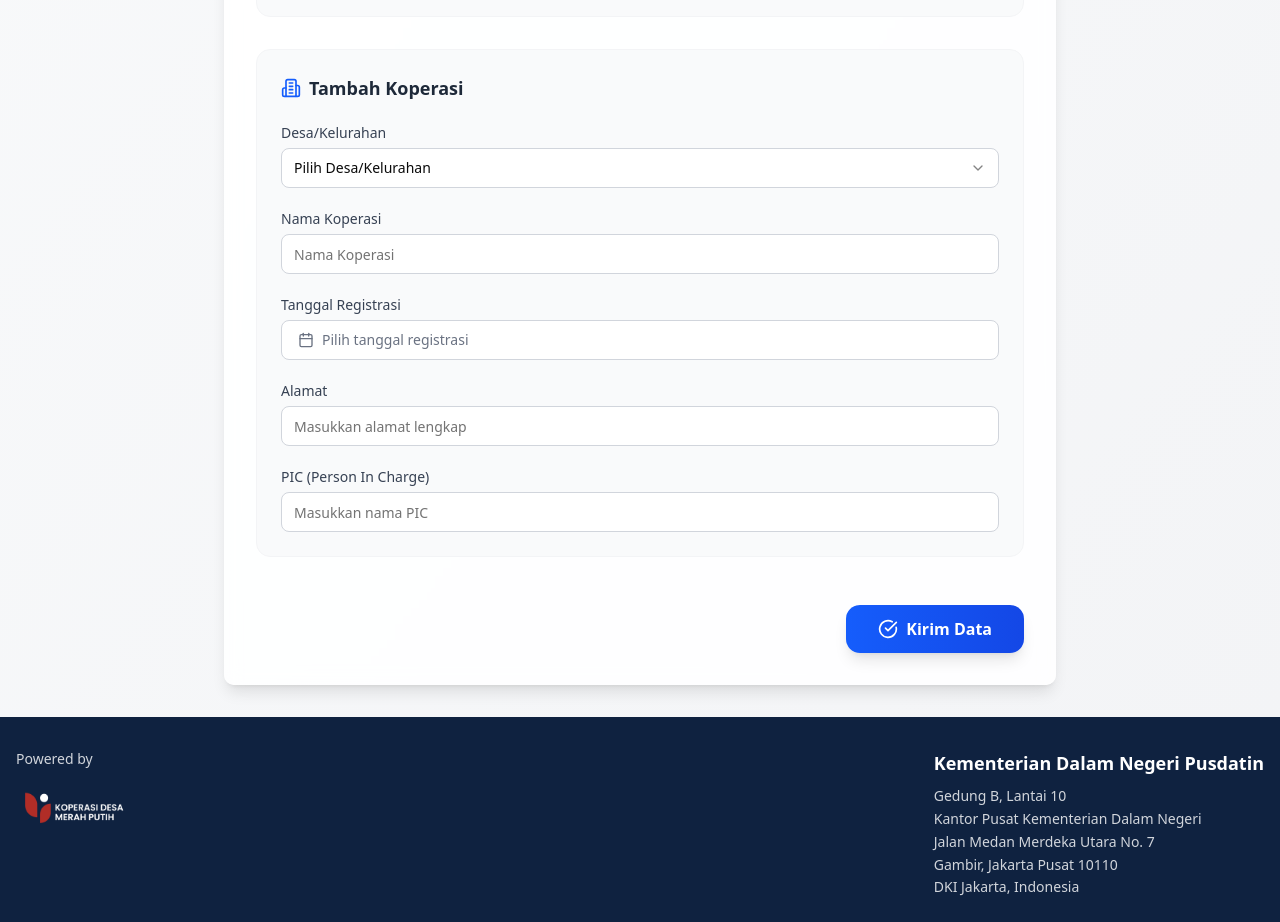
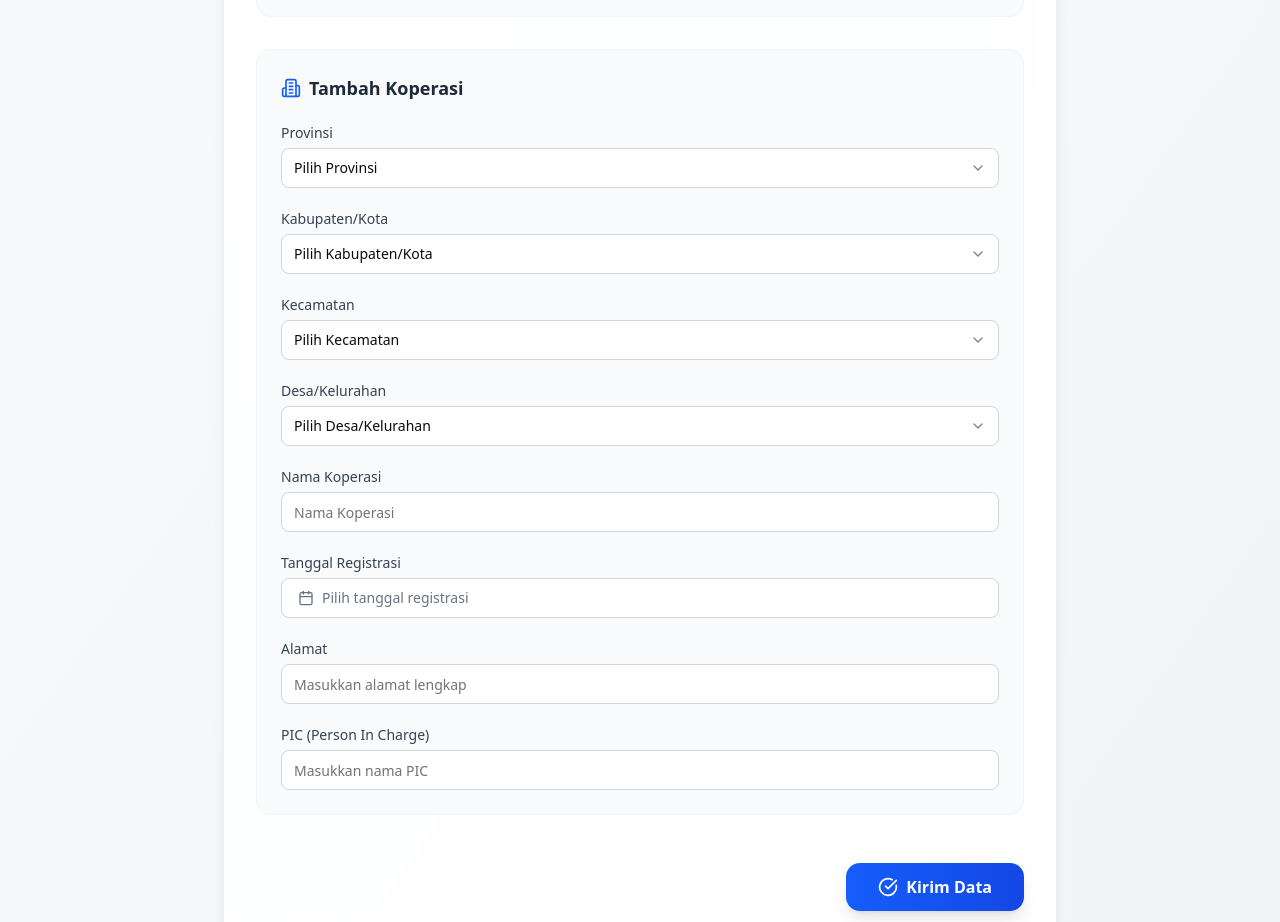
Before and after one commit to adhexa/koperasi-frontend, a React (Vite) app: page /socialization in a window 1280 px wide. Shown: the part 1000-1922 px from the top of the page. Built offline with nearby package versions, Linux system fonts and the light colour scheme.

Commit message:
fix(frontend): enable location inputs and integrate API submission in SocializationPage

```diff
--- a/src/pages/SocializationPage.tsx
+++ b/src/pages/SocializationPage.tsx
@@ -17,12 +17,14 @@ import { CalendarDays, Building2, CheckCircle, FileText, X, Upload } from 'lucid
 import { format } from 'date-fns'
 import { useNavigate } from 'react-router-dom'
 import uploadIcon from '../assets/icons/upload.png'
+import { koperasiAPI } from '../lib/api/koperasi'
+import type { KoperasiData } from '../lib/api/types'
 
 // Type definitions
 const formSchema = z.object({
-  kodeProvinsi: z.string().min(1, "Kode provinsi wajib diisi."),
-  kodeKobkot: z.string().min(1, "Kode kabupaten/kota wajib diisi."),
-  kodeKecamatan: z.string().min(1, "Kode kecamatan wajib diisi."),
+  kodeProvinsi: z.string().optional(),
+  kodeKobkot: z.string().optional(),
+  kodeKecamatan: z.string().optional(),
   kodeDesa: z.string().min(1, "Kode desa wajib diisi."),
   namaKoperasi: z.string().min(1, "Nama koperasi wajib diisi."),
   tanggalRegistrasi: z.string().min(1, "Tanggal registrasi wajib dipilih."),
@@ -167,11 +169,28 @@ export function SocializationPage() {
     form.setValue('status', newStatus, { shouldValidate: true })
   }
 
-  const onSubmit = (values: FormData) => {
-    const statusOrder: StatusKeys[] = ['sosialisasi', 'terbentuk', 'dalamProsesPembuatanAkta', 'sudahBerbadanHukum']
-    const highestStatus = statusOrder.reverse().find(key => values.status[key]) || ''
+  const onSubmit = async (values: FormData) => {
+    let statusRegistrasi = 0
+    if (values.status.sudahBerbadanHukum) statusRegistrasi = 3
+    else if (values.status.dalamProsesPembuatanAkta) statusRegistrasi = 2
+    else if (values.status.terbentuk) statusRegistrasi = 1
+    else if (values.status.sosialisasi) statusRegistrasi = 0
 
-    console.log('Submitted:', { ...values, status: highestStatus })
+    const payload: KoperasiData = {
+      kode_desa: values.kodeDesa || '75.01.01.2001',
+      nama_koperasi: values.namaKoperasi,
+      alamat: values.alamat,
+      pic: values.pic,
+      tanggal_registrasi: values.tanggalRegistrasi,
+      status_registrasi: statusRegistrasi
+    }
+
+    try {
+      await koperasiAPI.createKoperasi([payload])
+    } catch (err) {
+      console.warn('API call warning (handled for demo):', err)
+    }
+
     setShowSuccess(true)
     form.reset()
   }
@@ -294,9 +313,9 @@ export function SocializationPage() {
                         </div>
 
                         <div className="space-y-6">
-                          {/* <LocationSelect name="kodeProvinsi" label="Provinsi" options={LOCATION_OPTIONS.provinsi} form={form} />
+                          <LocationSelect name="kodeProvinsi" label="Provinsi" options={LOCATION_OPTIONS.provinsi} form={form} />
                           <LocationSelect name="kodeKobkot" label="Kabupaten/Kota" options={LOCATION_OPTIONS.kabkot} form={form} />
-                          <LocationSelect name="kodeKecamatan" label="Kecamatan" options={LOCATION_OPTIONS.kecamatan} form={form} /> */}
+                          <LocationSelect name="kodeKecamatan" label="Kecamatan" options={LOCATION_OPTIONS.kecamatan} form={form} />
                           <LocationSelect name="kodeDesa" label="Desa/Kelurahan" options={LOCATION_OPTIONS.desa} form={form} />
 
                           <FormField control={form.control} name="namaKoperasi" render={({ field }) => (
```
